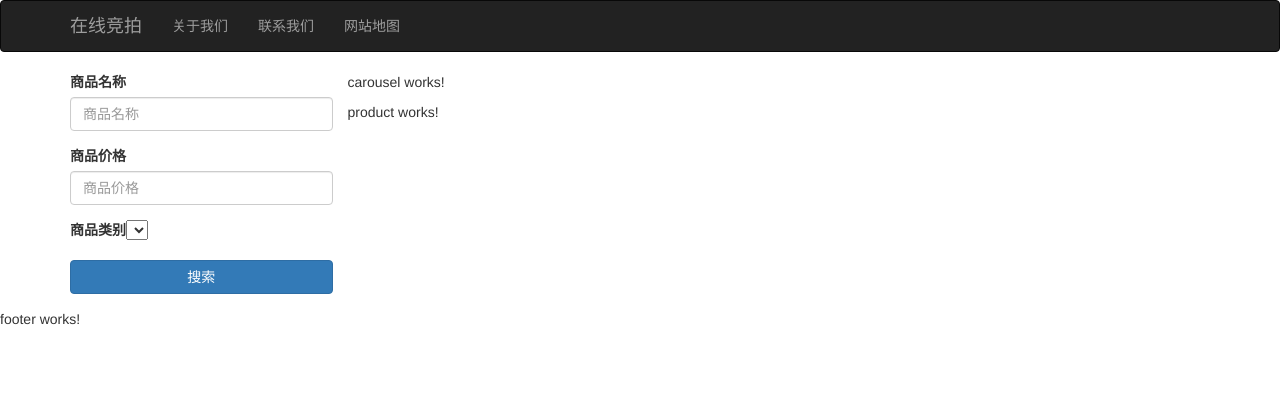
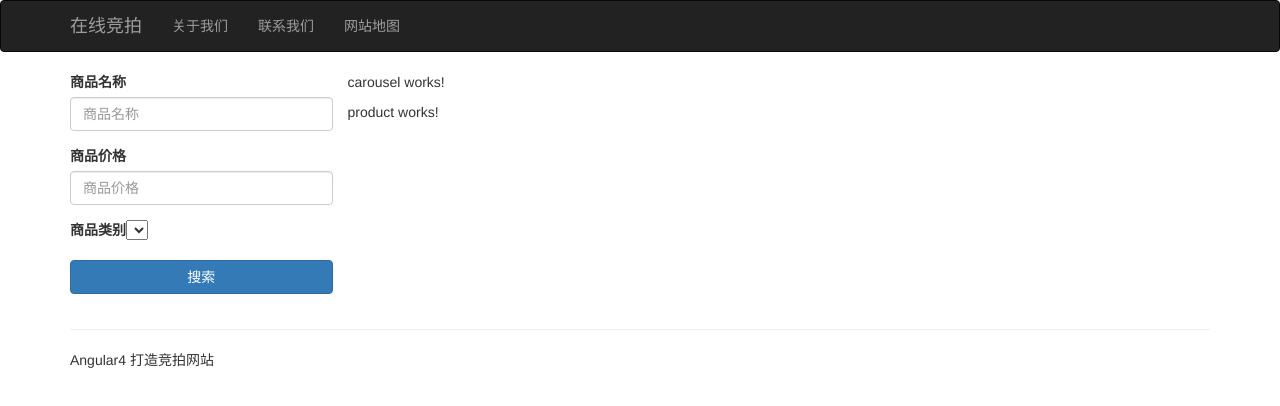
Before and after one commit to quadrant26/angular4_demo, an Angular app in the folder angular-app/: page / in a window 1280 px wide. Shown: the top 406 px of the page. Built offline with nearby package versions, Linux system fonts and the light colour scheme.

Commit message:
footer html

```diff
--- a/angular-app/src/app/footer/footer.component.html
+++ b/angular-app/src/app/footer/footer.component.html
@@ -1,3 +1,10 @@
-<p>
-  footer works!
-</p>
+<div class="container">
+  <hr>
+  <footer>
+    <div class="row">
+      <div class="col-md-12">
+        <p>Angular4 打造竞拍网站</p>
+      </div>
+    </div>
+  </footer>
+</div>
```
